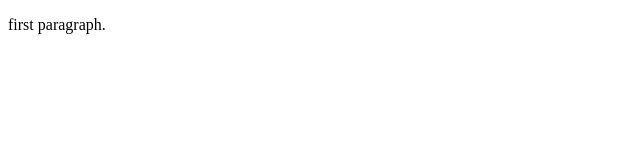
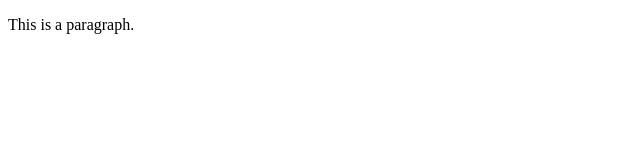
Before and after one commit to BiomedicalSciences/learning-git, a plain HTML site: page index.html in a window 1280 px wide. Shown: the full height of the page, 0-640 px from the left. Drawn offline with Linux system fonts and the light colour scheme.

Commit message:
add some html

```diff
--- a/index.html
+++ b/index.html
@@ -2,6 +2,8 @@
 <html>
 <title>HTML Tutorial</title>
 <body>
-  <p>first paragraph.</p>
+<head>
+<body>
+<p>This is a paragraph.</p>
 </body>
 </html>
```
